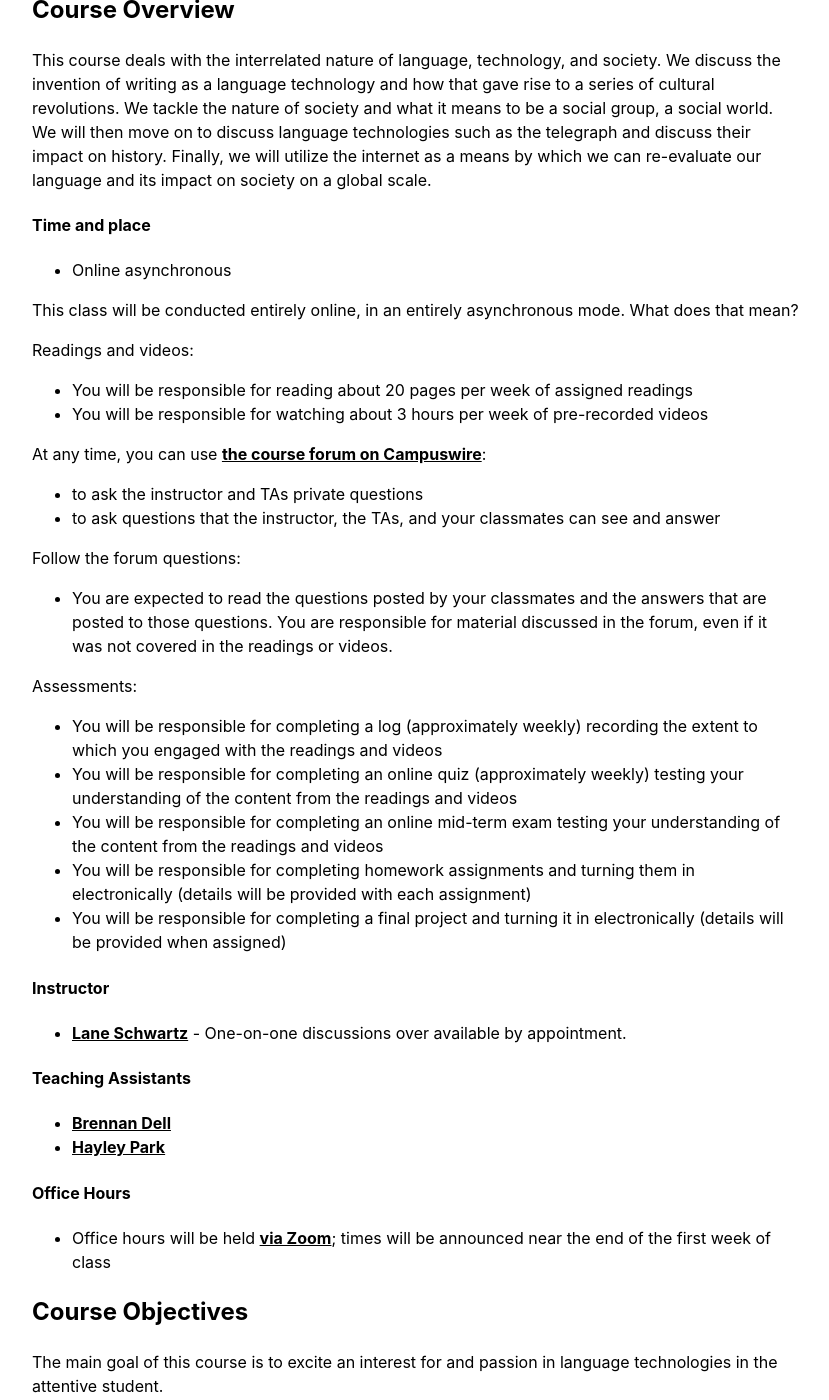
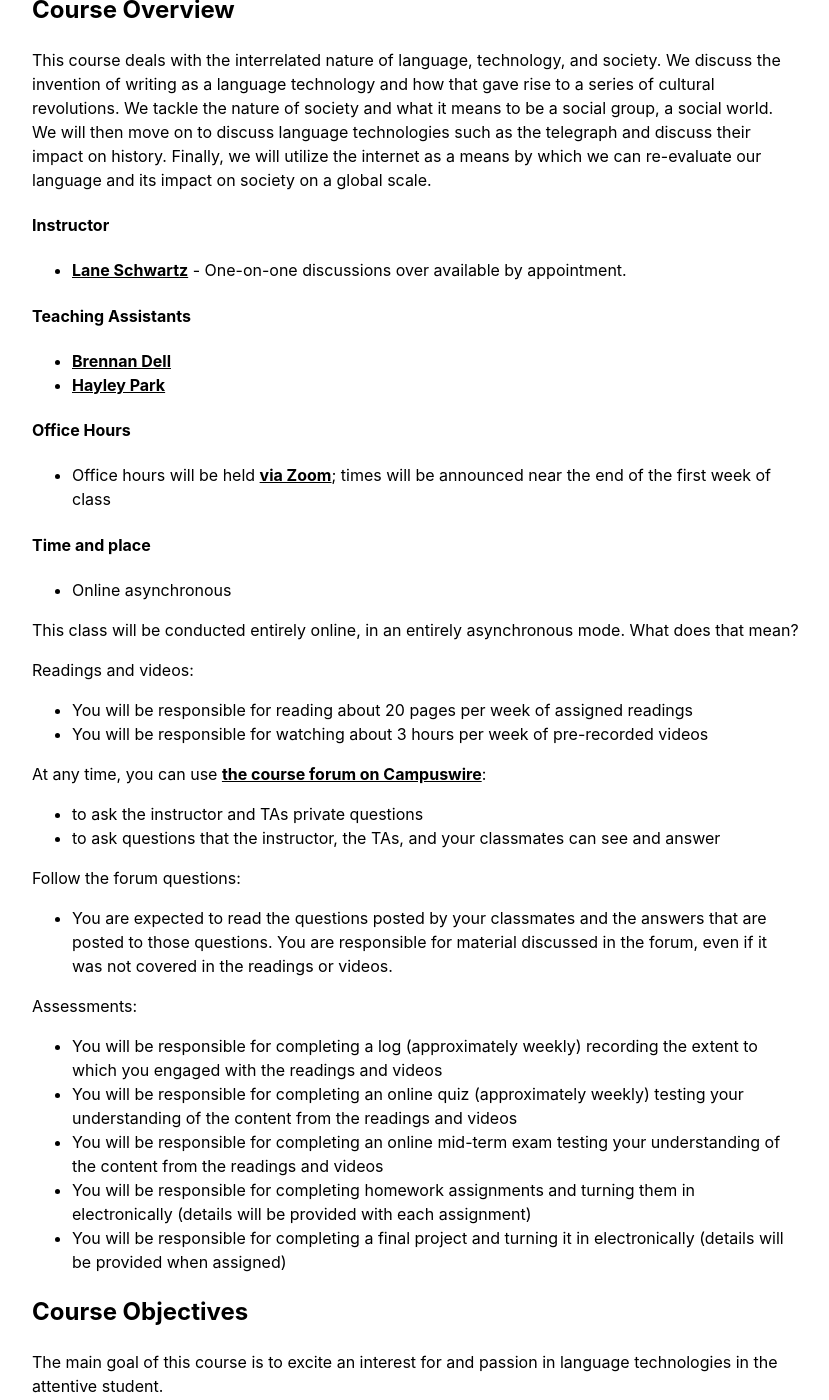
Before and after one commit to Jargonautika/2020-Fall-UIUC-LING270.github.io, a Jekyll site: the page built from index.md, in a window 1280 px wide and 1400 px high, scrolled down 205 px. Shown: the whole window, without its empty margins (224-1053 px from the left). Built offline with Jekyll 4.4.1, drawn with Linux system fonts in a browser that asks for light colours; our own code applies the rules of GitHub Pages for plain Markdown files; some of the changed lines change nothing that is shown.

Commit message:
Move section

```diff
--- a/index.md
+++ b/index.md
@@ -6,6 +6,17 @@ layout: default
 ## Course Overview
 
 This course deals with the interrelated nature of language, technology, and society. We discuss the invention of writing as a language technology and how that gave rise to a series of cultural revolutions. We tackle the nature of society and what it means to be a social group, a social world. We will then move on to discuss language technologies such as the telegraph and discuss their impact on history. Finally, we will utilize the internet as a means by which we can re-evaluate our language and its impact on society on a global scale.
+
+#### Instructor
+* [Lane Schwartz](http://www.linguistics.illinois.edu/people/lanes) - One-on-one discussions over available by appointment.
+
+#### Teaching Assistants
+* [Brennan Dell](https://linguistics.illinois.edu/directory/profile/dell3)
+* [Hayley Park](https://linguistics.illinois.edu/directory/profile/hpark129)
+
+#### Office Hours
+* Office hours will be held [via Zoom](https://illinois.zoom.us); times will be announced near the end of the first week of class
+
 
 #### Time and place
 
@@ -30,17 +41,6 @@ Assessments:
 * You will be responsible for completing an online mid-term exam testing your understanding of the content from the readings and videos
 * You will be responsible for completing homework assignments and turning them in electronically (details will be provided with each assignment)
 * You will be responsible for completing a final project and turning it in electronically (details will be provided when assigned)
-
-
-#### Instructor
-* [Lane Schwartz](http://www.linguistics.illinois.edu/people/lanes) - One-on-one discussions over available by appointment.
-
-#### Teaching Assistants
-* [Brennan Dell](https://linguistics.illinois.edu/directory/profile/dell3)
-* [Hayley Park](https://linguistics.illinois.edu/directory/profile/hpark129)
-
-#### Office Hours
-* Office hours will be held [via Zoom](https://illinois.zoom.us); times will be announced near the end of the first week of class
 
 
 ## Course Objectives
```
